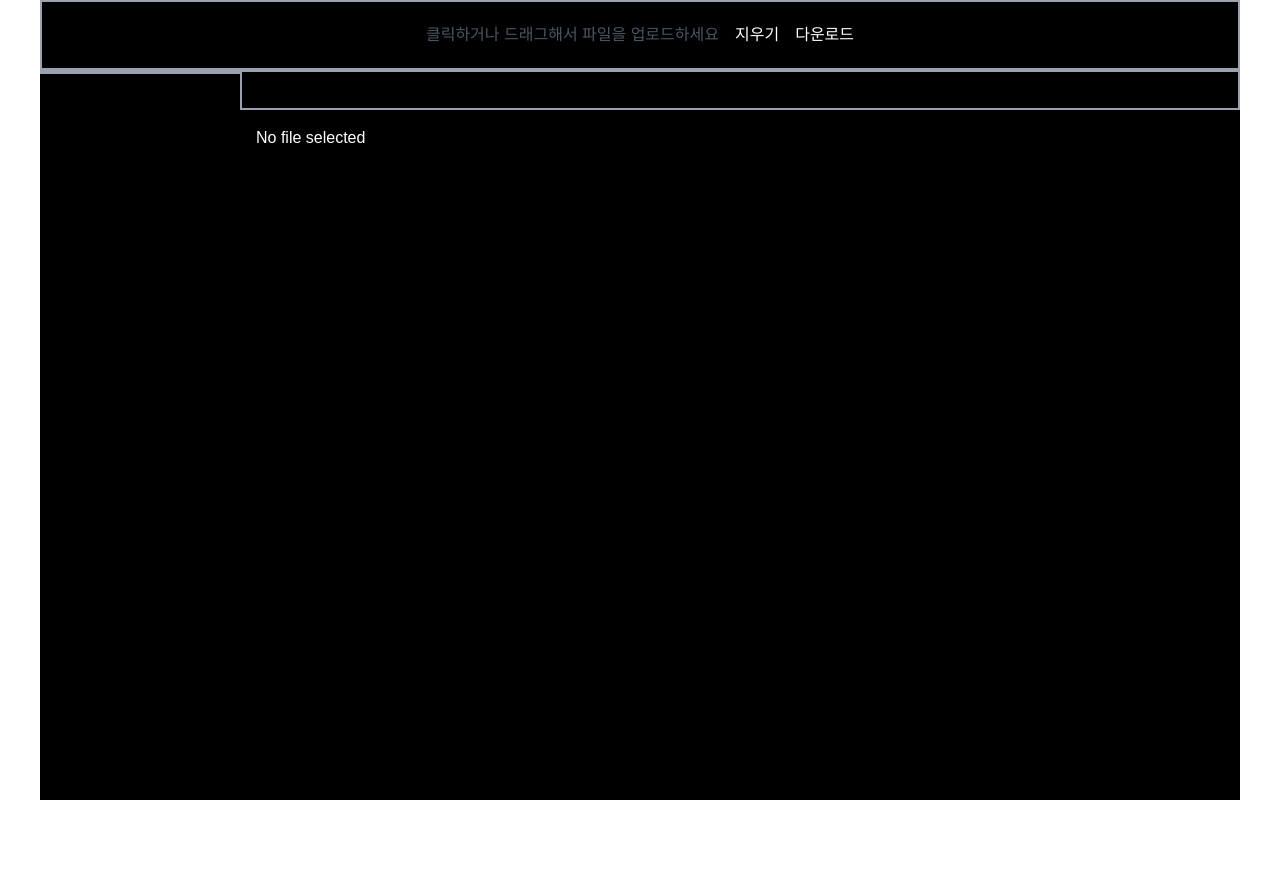
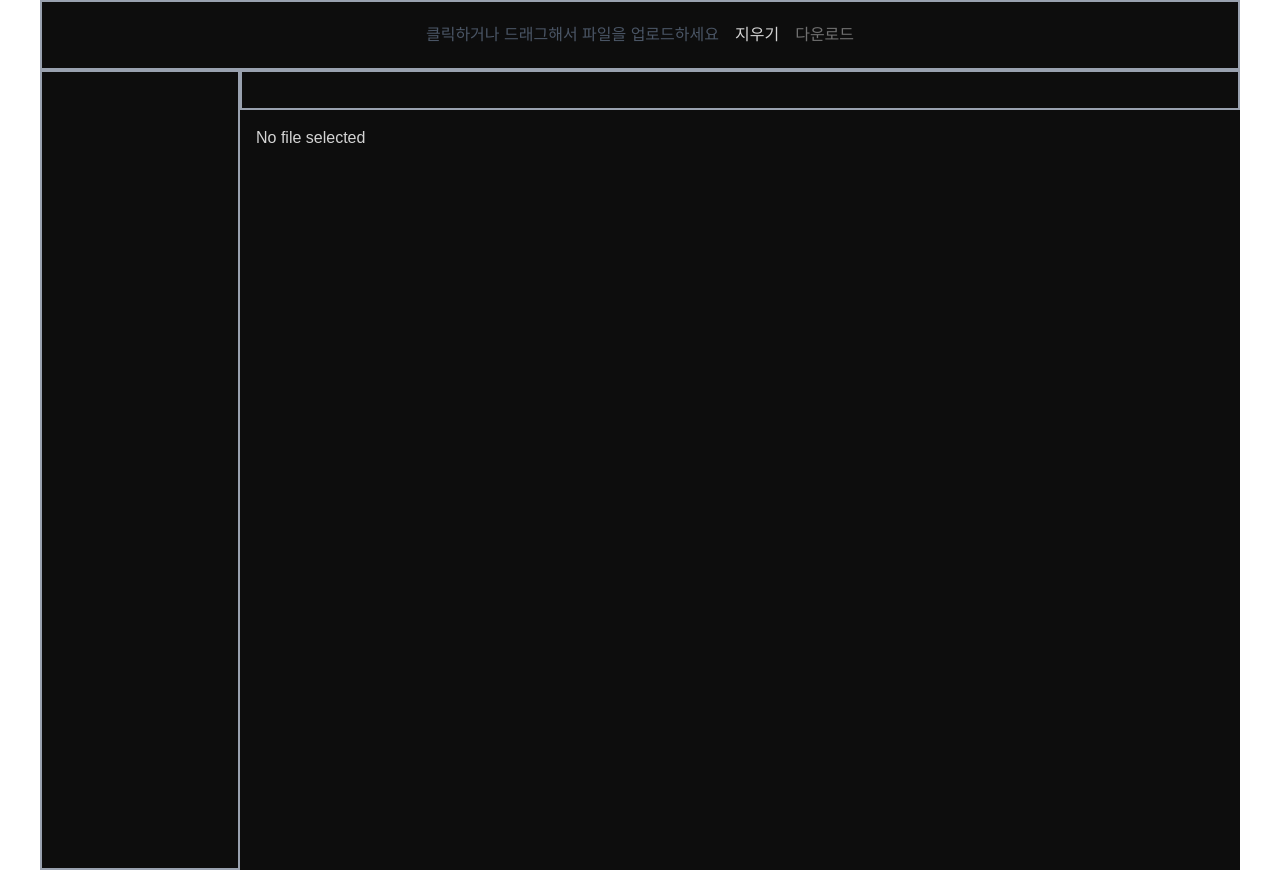
Before and after one commit to boozeal/coderabbit, a Next.js app: page / in a window 1280 px wide. Before the commit the page ends 800 px from the top, so only its background shows below. Built offline with nearby package versions, Linux system fonts and the light colour scheme.

Commit message:
feat: add dowdload modified file logic at FileUploadHandler

```diff
--- a/src/app/(_components)/Editor.tsx
+++ b/src/app/(_components)/Editor.tsx
@@ -4,11 +4,16 @@ import { useEffect, useRef, useState } from "react";
 import * as monaco from "monaco-editor";
 import { OpenedFile } from "../utils/openedFile";
 
-export default function Editor({ file }: { file: OpenedFile | null }) {
+export default function Editor({
+  file,
+  setIsModified,
+}: {
+  file: OpenedFile | null;
+  setIsModified: (isModified: boolean) => void;
+}) {
   const editorRef = useRef<HTMLDivElement>(null);
   const [editorInstance, setEditorInstance] =
     useState<monaco.editor.IStandaloneCodeEditor | null>(null);
-
   // Monaco Editor setup
   useEffect(() => {
     if (!editorRef.current || !file || file.type !== "text" || !file.content)
@@ -29,6 +34,17 @@ export default function Editor({ file }: { file: OpenedFile | null }) {
         automaticLayout: true,
       });
       setEditorInstance(instance);
+
+      instance.addCommand(monaco.KeyMod.CtrlCmd | monaco.KeyCode.KeyZ, () => {
+        instance.trigger("keyboard", "undo", null);
+      });
+
+      instance.addCommand(
+        monaco.KeyMod.CtrlCmd | monaco.KeyMod.Shift | monaco.KeyCode.KeyZ,
+        () => {
+          instance.trigger("keyboard", "redo", null);
+        }
+      );
     } else {
       editorInstance.setModel(model);
     }
@@ -37,6 +53,18 @@ export default function Editor({ file }: { file: OpenedFile | null }) {
       model?.dispose();
     };
   }, [file]);
+
+  useEffect(() => {
+    if (editorInstance) {
+      const disposable = editorInstance.onDidChangeModelContent(() => {
+        setIsModified(true);
+      });
+
+      return () => {
+        disposable.dispose();
+      };
+    }
+  }, [editorInstance]);
 
   if (!file) {
     return <div className="flex-1 p-4">No file selected</div>;
--- a/src/app/(_components)/FileTree.tsx
+++ b/src/app/(_components)/FileTree.tsx
@@ -56,7 +56,7 @@ export default function FileTree({
   onOpenFile: (filePath: string) => void;
 }) {
   return (
-    <div className="w-[200px] h-full border-2 border-gray-400 overflow-y-auto">
+    <div className="w-[200px] min-h-screen border-2 border-gray-400 overflow-y-auto">
       <ul className="-ml-2">
         {nodes.map((node, idx) => (
           <TreeItem key={idx} node={node} onOpenFile={onOpenFile} />
--- a/src/app/(_components)/FileUploadHander.tsx
+++ b/src/app/(_components)/FileUploadHander.tsx
@@ -2,7 +2,8 @@
 
 import { useCallback, useState } from "react";
 import { OpenedFile } from "../utils/openedFile";
-
+import JSZip from "jszip";
+import * as monaco from "monaco-editor";
 type TreeNode = {
   name: string;
   path: string;
@@ -16,12 +17,14 @@ export default function FileUploadHander({
   setFileMap,
   setFileTree,
   setOpenFiles,
+  isModified,
 }: {
   file: File | null;
   setFile: (file: File | null) => void;
   setFileMap: (fileMap: Map<string, OpenedFile>) => void;
   setFileTree: (fileTree: TreeNode[]) => void;
   setOpenFiles: (openFiles: string[]) => void;
+  isModified: boolean;
 }) {
   const [fileName, setFileName] = useState<string | null>(null);
   const [isDragging, setIsDragging] = useState(false);
@@ -69,16 +72,25 @@ export default function FileUploadHander({
     }
   };
 
-  const handleDownload = () => {
-    // 클라이언트 측에서 다운로드 처리
-    if (file) {
-      const url = URL.createObjectURL(file);
-      const a = document.createElement("a");
-      a.href = url;
-      a.download = file.name;
-      a.click();
-      URL.revokeObjectURL(url);
-    }
+  const handleDownload = async () => {
+    const zip = new JSZip();
+
+    const models = monaco.editor.getModels();
+
+    models.forEach((model) => {
+      const path = model.uri.path;
+      const content = model.getValue();
+      const normalizedPath = path.startsWith("/") ? path.slice(1) : path;
+      zip.file(normalizedPath, content);
+    });
+
+    const blob = await zip.generateAsync({ type: "blob" });
+    const url = URL.createObjectURL(blob);
+    const a = document.createElement("a");
+    a.href = url;
+    a.download = "modified_project.zip";
+    a.click();
+    URL.revokeObjectURL(url);
   };
 
   return (
@@ -106,7 +118,13 @@ export default function FileUploadHander({
           : "클릭하거나 드래그해서 파일을 업로드하세요"}
       </p>
       <button onClick={handleClear}>지우기</button>
-      <button onClick={handleDownload}>다운로드</button>
+      <button
+        onClick={handleDownload}
+        disabled={!isModified}
+        className={`${!isModified ? "opacity-50" : ""}`}
+      >
+        다운로드
+      </button>
     </div>
   );
 }
--- a/src/app/(_components)/Tabs.tsx
+++ b/src/app/(_components)/Tabs.tsx
@@ -17,7 +17,7 @@ export default function Tabs({
         <div
           key={index}
           className={`flex items-center gap-2 p-2 min-w-[100px] max-w-[200px] border-1 border-gray-400 ${
-            file === selectedFile ? "bg-gray-800 text-white" : ""
+            file === selectedFile ? "bg-[#1E1E1E] text-[#EBCB8B]" : ""
           }`}
           onClick={() => onSelect(file)}
         >
--- a/src/app/page.tsx
+++ b/src/app/page.tsx
@@ -1,6 +1,5 @@
 "use client";
 
-import FileUploadHander from "./(_components)/FileUploadHander";
 import FileTree from "./(_components)/FileTree";
 import Tabs from "./(_components)/Tabs";
 import { useEffect, useState } from "react";
@@ -11,6 +10,13 @@ import dynamic from "next/dynamic";
 const Editor = dynamic(() => import("./(_components)/Editor"), {
   ssr: false,
 });
+
+const FileUploadHander = dynamic(
+  () => import("./(_components)/FileUploadHander"),
+  {
+    ssr: false,
+  }
+);
 
 type TreeNode = {
   name: string;
@@ -25,6 +31,7 @@ export default function Home() {
   const [currentFilePath, setCurrentFilePath] = useState<string | null>(null);
   const [fileTree, setFileTree] = useState<TreeNode[]>([]);
   const [fileMap, setFileMap] = useState<Map<string, OpenedFile>>(new Map());
+  const [isModified, setIsModified] = useState(false);
 
   const handleCloseFile = (filePath: string) => {
     setOpenFiles(openFiles.filter((f) => f !== filePath));
@@ -55,7 +62,7 @@ export default function Home() {
         } else {
           const newNode: TreeNode = {
             name: part,
-            path: parts.slice(0, index + 1).join("/"),
+            path: path,
             isDir: index < parts.length - 1 || isDir,
             children: [],
           };
@@ -102,13 +109,14 @@ export default function Home() {
   }, [zipFile]);
 
   return (
-    <div className="w-full max-w-[1200px] mx-auto min-h-screen flex flex-col bg-black text-white">
+    <div className="w-full max-w-[1200px] mx-auto min-h-screen flex flex-col bg-[#0D0D0D] text-[#d4d4d4]">
       <FileUploadHander
         setFile={setZipFile}
         file={zipFile}
         setFileMap={setFileMap}
         setFileTree={setFileTree}
         setOpenFiles={setOpenFiles}
+        isModified={isModified}
       />
       <div className="flex flex-1 flex-row">
         <FileTree nodes={fileTree} onOpenFile={handleOpenFile} />
@@ -121,6 +129,7 @@ export default function Home() {
           />
           <Editor
             file={currentFilePath ? fileMap.get(currentFilePath) ?? null : null}
+            setIsModified={setIsModified}
           />
         </div>
       </div>
```
